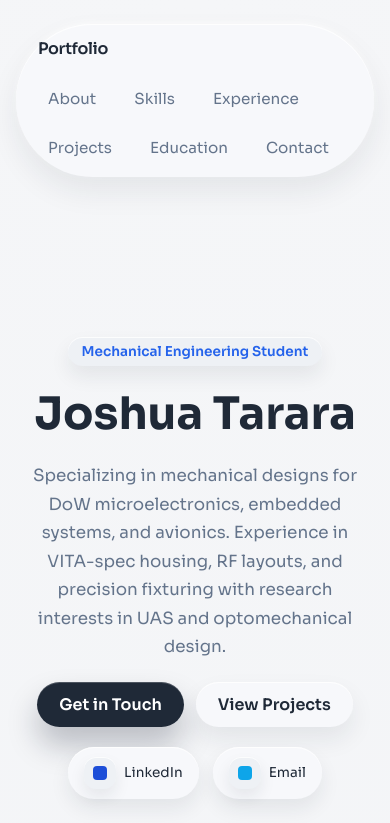
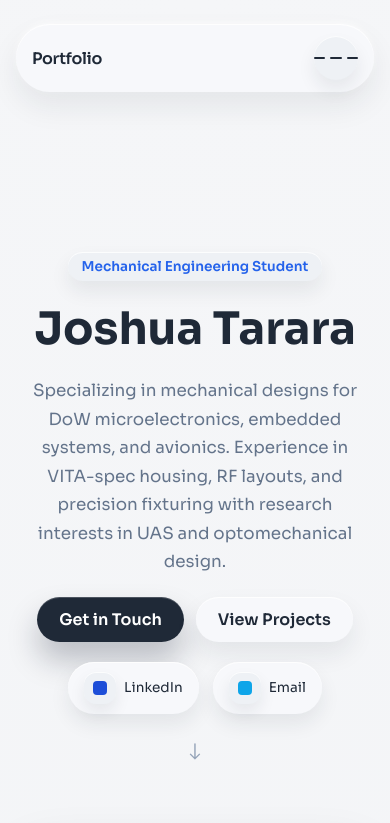
Before and after one commit to TararaDotJoshua/TararaDotJoshua.github.io, a React (Vite) app: page / in a window 390 px wide. Shown: the top 823 px of the page. Built offline with nearby package versions, Linux system fonts and the light colour scheme.

Commit message:
Mobile Friendly Top-bar

```diff
--- a/src/App.css
+++ b/src/App.css
@@ -47,6 +47,29 @@
   flex-wrap: wrap;
   font-size: 0.95rem;
   color: var(--muted);
+}
+
+.menu-toggle {
+  display: none;
+  width: 44px;
+  height: 44px;
+  border-radius: 999px;
+  background: var(--clay-panel);
+  box-shadow:
+    inset 0 1px 0 var(--clay-highlight),
+    0 10px 18px var(--clay-shadow-soft);
+  align-items: center;
+  justify-content: center;
+  gap: 5px;
+  padding: 0;
+}
+
+.menu-toggle span {
+  display: block;
+  width: 18px;
+  height: 2px;
+  background: var(--ink);
+  border-radius: 999px;
 }
 
 .nav a {
@@ -623,8 +646,33 @@ button:hover,
 
 @media (max-width: 760px) {
   .topbar {
+    flex-wrap: wrap;
+    gap: 12px;
+    align-items: center;
+    padding: 12px 16px;
+  }
+
+  .menu-toggle {
+    display: inline-flex;
+    margin-left: auto;
+  }
+
+  .nav {
+    width: 100%;
+    display: none;
     flex-direction: column;
-    align-items: flex-start;
+    gap: 10px;
+    padding-top: 8px;
+  }
+
+  .nav.open {
+    display: flex;
+  }
+
+  .nav a {
+    width: 100%;
+    background: var(--clay-panel);
+    padding: 10px 14px;
   }
 
   .hero-hex {
--- a/src/App.jsx
+++ b/src/App.jsx
@@ -312,6 +312,7 @@ const education = {
 function App() {
   const [activeFilter, setActiveFilter] = useState('All')
   const [activeProject, setActiveProject] = useState(null)
+  const [isMenuOpen, setIsMenuOpen] = useState(false)
 
   const visibleProjects = useMemo(() => {
     if (activeFilter === 'All') return projects
@@ -322,7 +323,18 @@ function App() {
     <div className="app">
       <header className="topbar">
         <div className="logo">Portfolio</div>
-        <nav className="nav">
+        <button
+          className="menu-toggle"
+          type="button"
+          aria-label="Toggle navigation"
+          aria-expanded={isMenuOpen}
+          onClick={() => setIsMenuOpen((prev) => !prev)}
+        >
+          <span />
+          <span />
+          <span />
+        </button>
+        <nav className={isMenuOpen ? 'nav open' : 'nav'}>
           <a href="#about">About</a>
           <a href="#skills">Skills</a>
           <a href="#experience">Experience</a>
```
